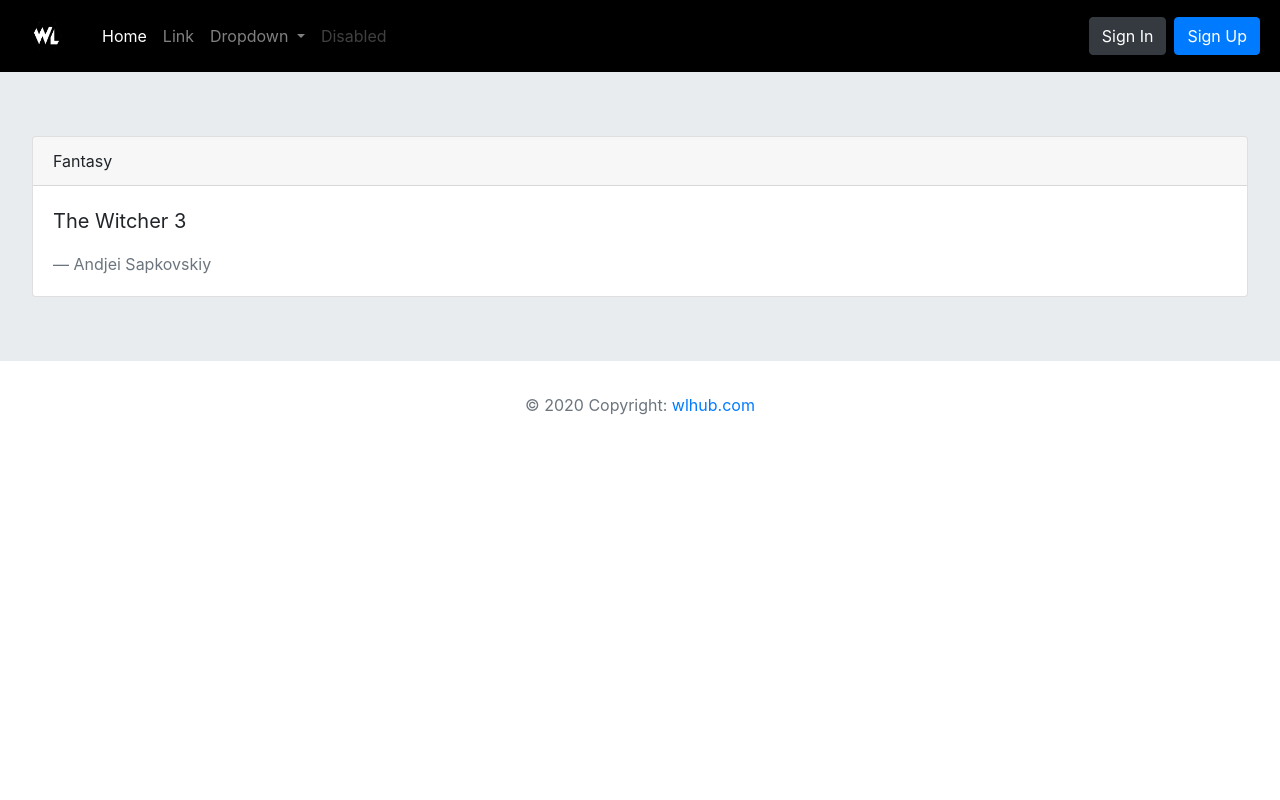
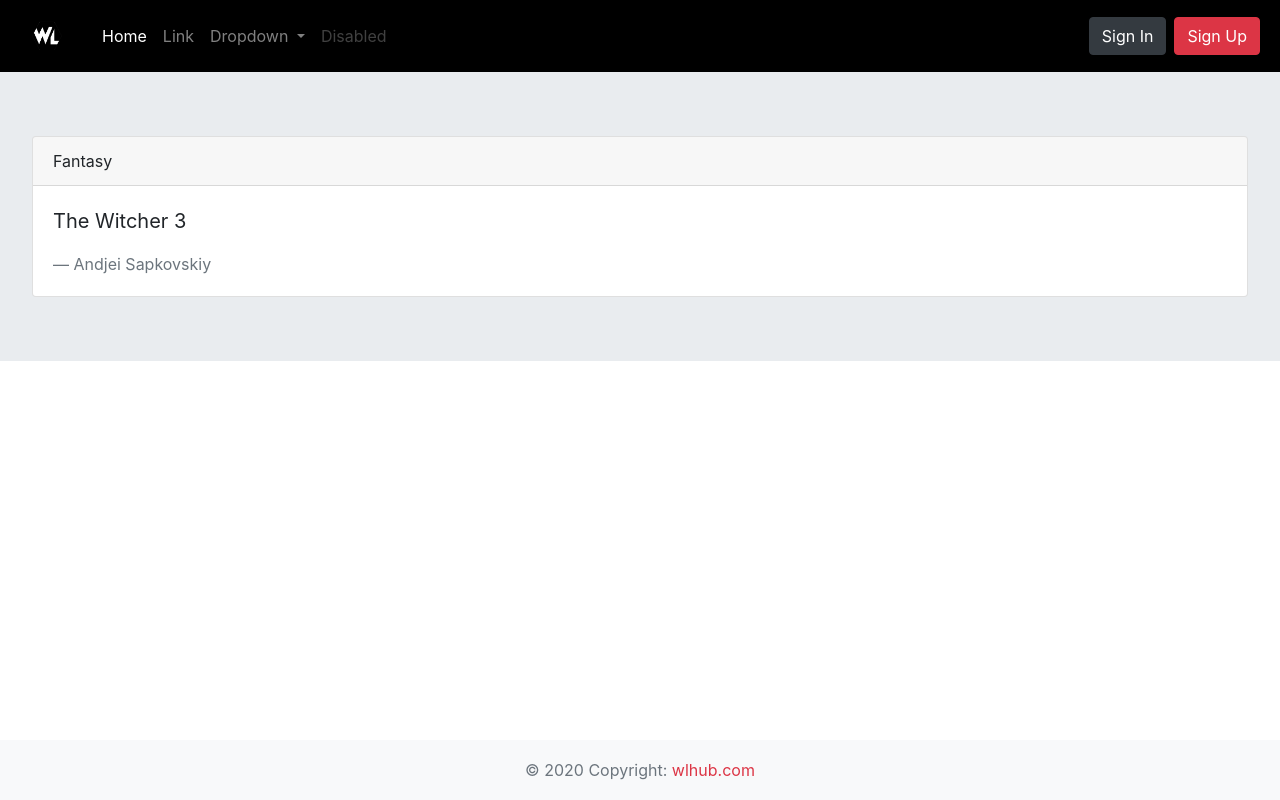
Before and after one commit to azinit/wlhub, a Django app: page /home/ in a window 1280 px wide. Run offline with Django 3.2, Linux system fonts and the light colour scheme; some libraries are stand-ins or nearby versions.

Commit message:
modify styles and set footer sticky

```diff
--- a/wlhub/static/common/index.css
+++ b/wlhub/static/common/index.css
@@ -1,3 +1,21 @@
+html,
+body,
+#root {
+    position: relative;
+    height: 100%;
+}
+
+#root {
+    display: flex;
+    flex-direction: column;
+}
+
 main {
+    flex-grow: 1;
     margin-top: 72px;
 }
+
+footer {
+  height: 60px;
+  line-height: 60px;
+}
--- a/wlhub/templates/includes/footer.html
+++ b/wlhub/templates/includes/footer.html
@@ -1,7 +1,7 @@
-<footer class="footer">
+<footer class="footer bg-light">
     <div class="container text-center">
         <span class="text-muted">
-            © 2020 Copyright:  <a class="text-primary" href="#"> wlhub.com</a>
+            © 2020 Copyright:  <a class="text-danger" href="#"> wlhub.com</a>
         </span>
     </div>
 </footer>
--- a/wlhub/templates/includes/header.html
+++ b/wlhub/templates/includes/header.html
@@ -42,7 +42,7 @@
                 <button class="btn btn-outline-success my-2 my-sm-0" type="submit">Search</button>
             </form>{% endcomment %}
             <button class="btn btn-dark m-1" type="submit">Sign In</button>
-            <button class="btn btn-primary m-1" type="submit">Sign Up</button>
+            <button class="btn btn-danger m-1" type="submit">Sign Up</button>
         </div>
     </nav>
 </header>
```
